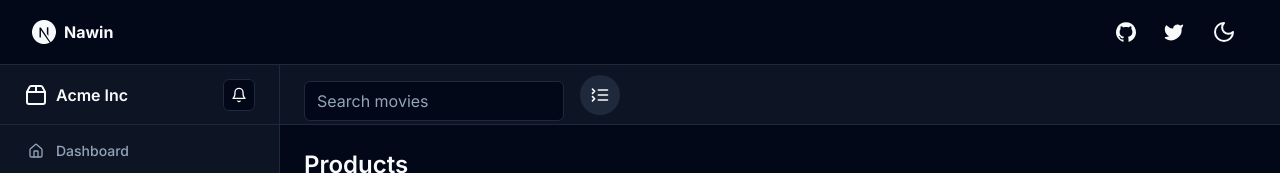
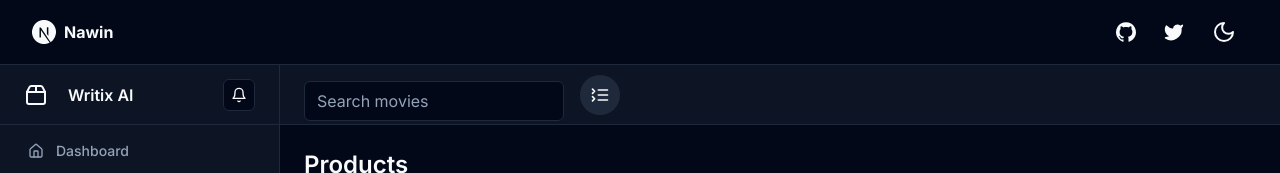
Before and after one commit to NawinKumarSharma/Writix-AI-assignment, a Next.js app: page / in a window 1280 px wide. Shown: the top 173 px of the page. Built offline with nearby package versions, Linux system fonts and the light colour scheme.

Commit message:
:sparkles: changes name metadata

```diff
--- a/src/components/Dashboard.tsx
+++ b/src/components/Dashboard.tsx
@@ -61,9 +61,9 @@ export function Dashboard() {
       <div className="hidden border-r bg-muted/40 md:block">
         <div className="flex h-full max-h-screen flex-col gap-2">
           <div className="flex h-14 items-center border-b px-4 lg:h-[60px] lg:px-6">
-            <Link href="/" className="flex items-center gap-2 font-semibold">
+            <Link href="/" className="flex items-center gap-5 font-semibold">
               <Package2 className="h-6 w-6" />
-              <span className="">Acme Inc</span>
+              <span className="">Writix AI</span>
             </Link>
             <Button variant="outline" size="icon" className="ml-auto h-8 w-8">
               <Bell className="h-4 w-4" />
```
